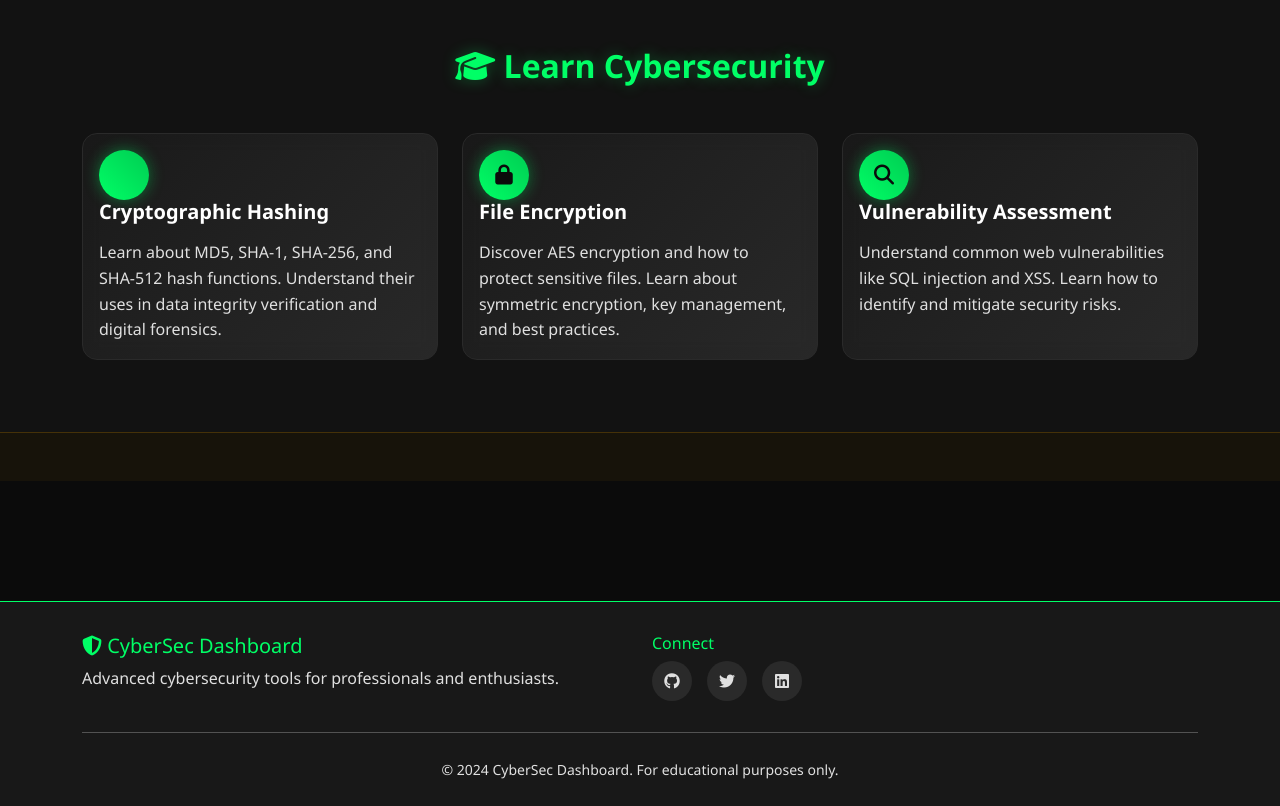
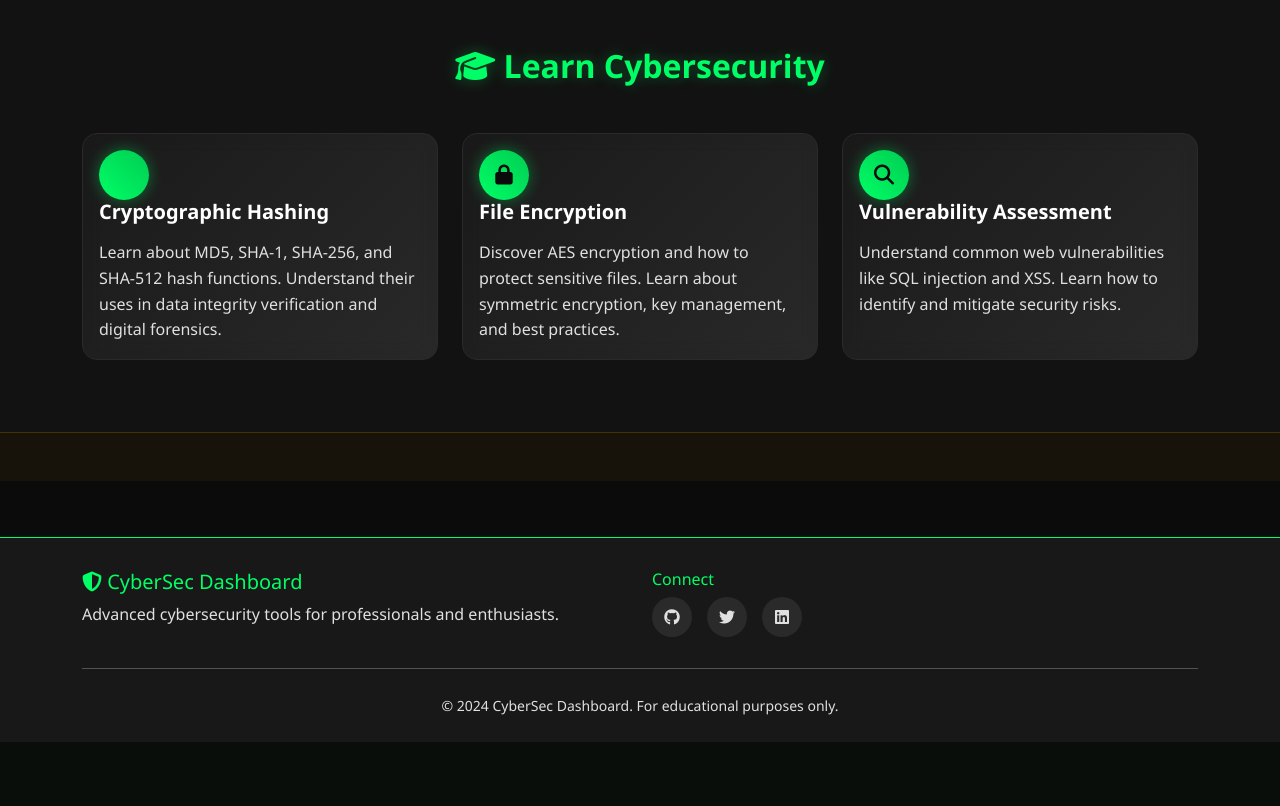
Before and after one commit to jas-preet-singh/C-SENTINAL-Cybersecurity-Dashboard-, a Flask app: page / in a window 1280 px wide. Shown: the part 881-1687 px from the top of the page. After the commit the page ends 1623 px from the top, so only its background shows below. Run offline with Flask 3, Linux system fonts and the light colour scheme; parts of the project's set-up code (start-up, migrations or seed data) failed here and were passed over.

Commit message:
Improve page layout and spacing for better visual presentation
Update CSS to implement flexbox layout for the body, adjust main content margins, and refine spacing for improved responsiveness and visual appeal.

Replit-Commit-Author: Agent
Replit-Commit-Session-Id: 8bdfe0b5-c58f-436b-8c1c-3bb82b35e82e
Replit-Commit-Checkpoint-Type: full_checkpoint
Replit-Commit-Screenshot-Url: https://storage.googleapis.com/screenshot-production-us-central1/bf428374-0748-4566-b4cb-974ad830c269/8bdfe0b5-c58f-436b-8c1c-3bb82b35e82e/RlnR3IC

```diff
--- a/static/css/style.css
+++ b/static/css/style.css
@@ -26,6 +26,9 @@ body {
     font-family: 'Segoe UI', Tahoma, Geneva, Verdana, sans-serif;
     line-height: 1.6;
     overflow-x: hidden;
+    display: flex;
+    flex-direction: column;
+    min-height: 100vh;
 }
 
 /* Matrix Canvas Background */
@@ -106,8 +109,8 @@ body {
 /* Main Content */
 .main-content {
     margin-top: 80px;
-    min-height: calc(100vh - 160px);
-    padding-bottom: 6rem;
+    flex: 1;
+    padding-bottom: 2rem;
 }
 
 /* Cards */
@@ -1113,7 +1116,7 @@ small {
     border-top: 1px solid var(--accent-green);
     padding: 2rem 0 1.5rem;
     backdrop-filter: blur(10px);
-    margin-top: 3rem;
+    margin-top: auto;
 }
 
 /* About Page Professional Styling */
```
Also changed, not shown: attached_assets/image_1756283078086.png (added).
